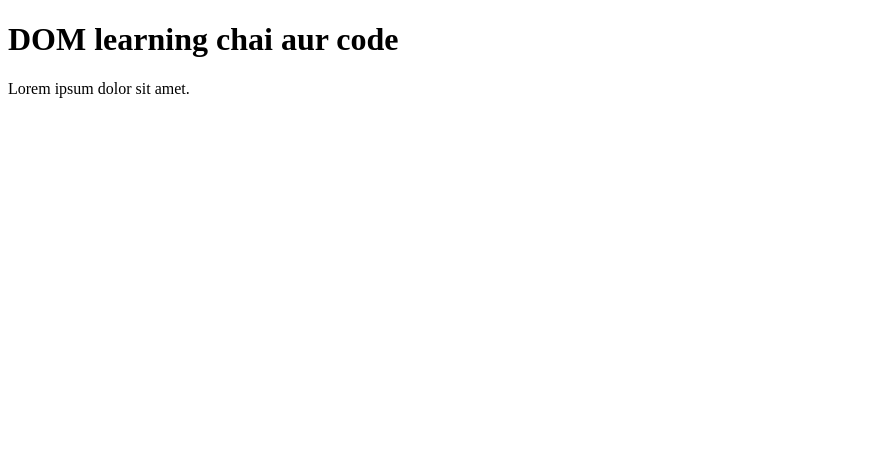
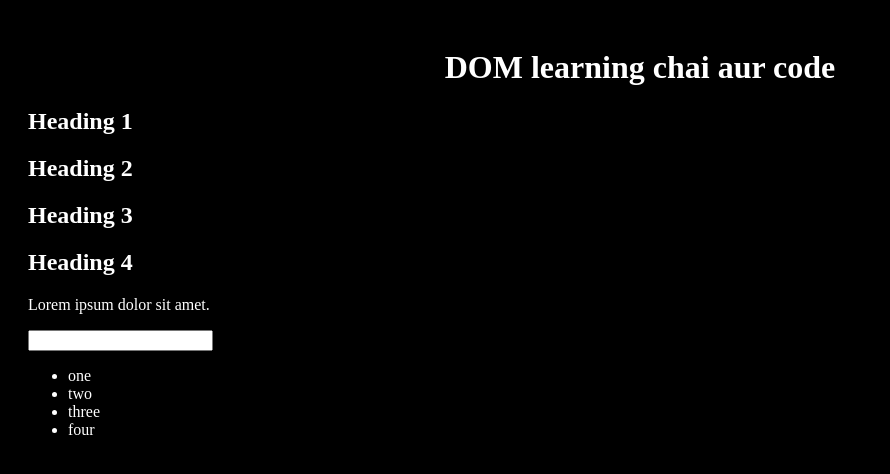
Before and after one commit to sachinjdv7/Chai-aur-JS, a plain HTML site: page 06_DOM/one.html in a window 1280 px wide. Shown: the whole page, without its empty margins (0-890 px from the left). Drawn offline with Linux system fonts and the light colour scheme.

Commit message:
Add styles and elements to DOM learning page

```diff
--- a/06_DOM/one.html
+++ b/06_DOM/one.html
@@ -4,11 +4,33 @@
     <meta charset="UTF-8">
     <meta name="viewport" content="width=device-width, initial-scale=1.0">
     <title>DOM Learning</title>
+    <style>
+        .bg-black {
+            background-color: black;
+            color: white;
+            padding: 20px;
+        }
+        .heading {
+            text-align: center;
+        }
+    </style>
 </head>
-<body>
-    <div class="bg-black">
-        <h1 class="heading">DOM learning chai aur code</h1>
+<body class="bg-black">
+    <div >
+        <h1 id="title" class="heading">DOM learning chai aur code <span style="display: none;">test text</span></h1>
+        <!-- Add 3 h2 elements with some content -->
+        <h2>Heading 1</h2>
+        <h2>Heading 2</h2>
+        <h2>Heading 3</h2>
+        <h2>Heading 4</h2>
         <p>Lorem ipsum dolor sit amet.</p>
+        <input type="password" name="" id="">
+        <ul>
+            <li class="list-item">one</li>
+            <li class="list-item">two</li>
+            <li class="list-item">three</li>
+            <li class="list-item">four</li>
+        </ul>
     </div>
 </body>
 </html>
```
